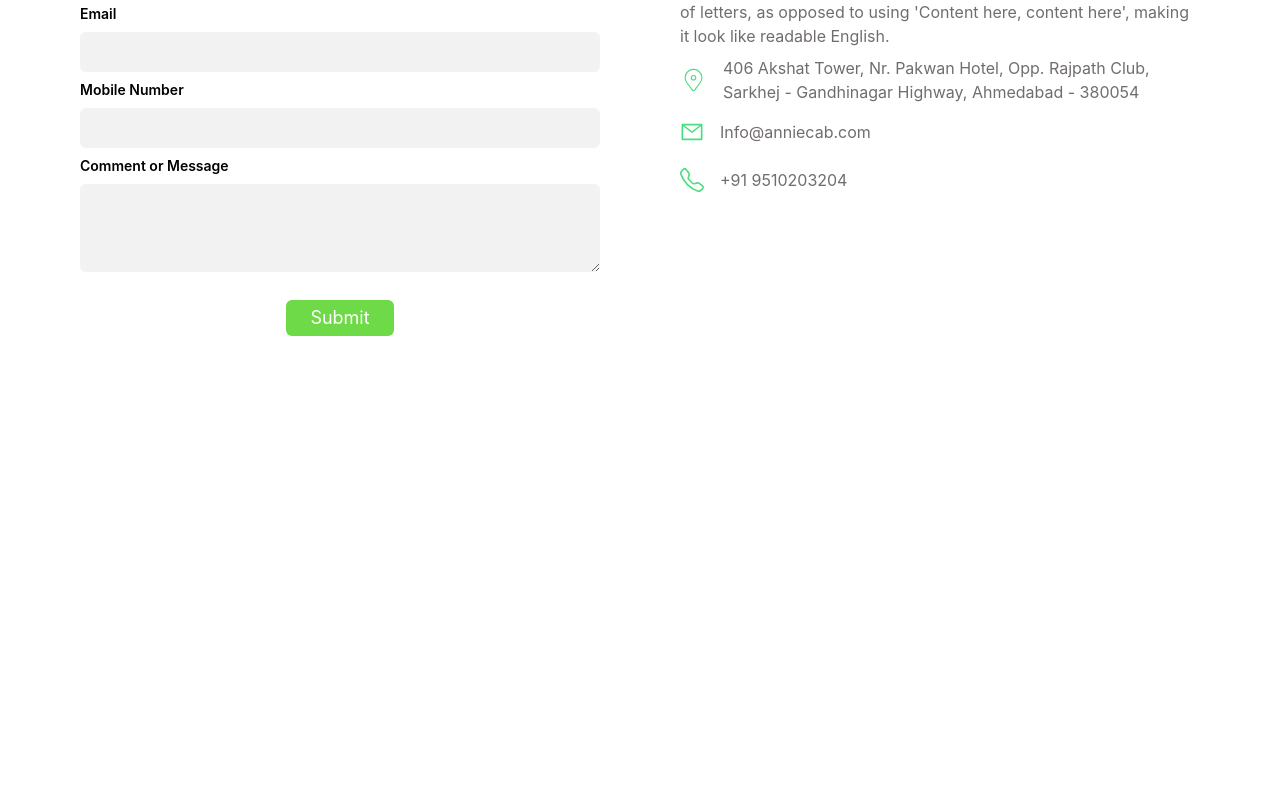
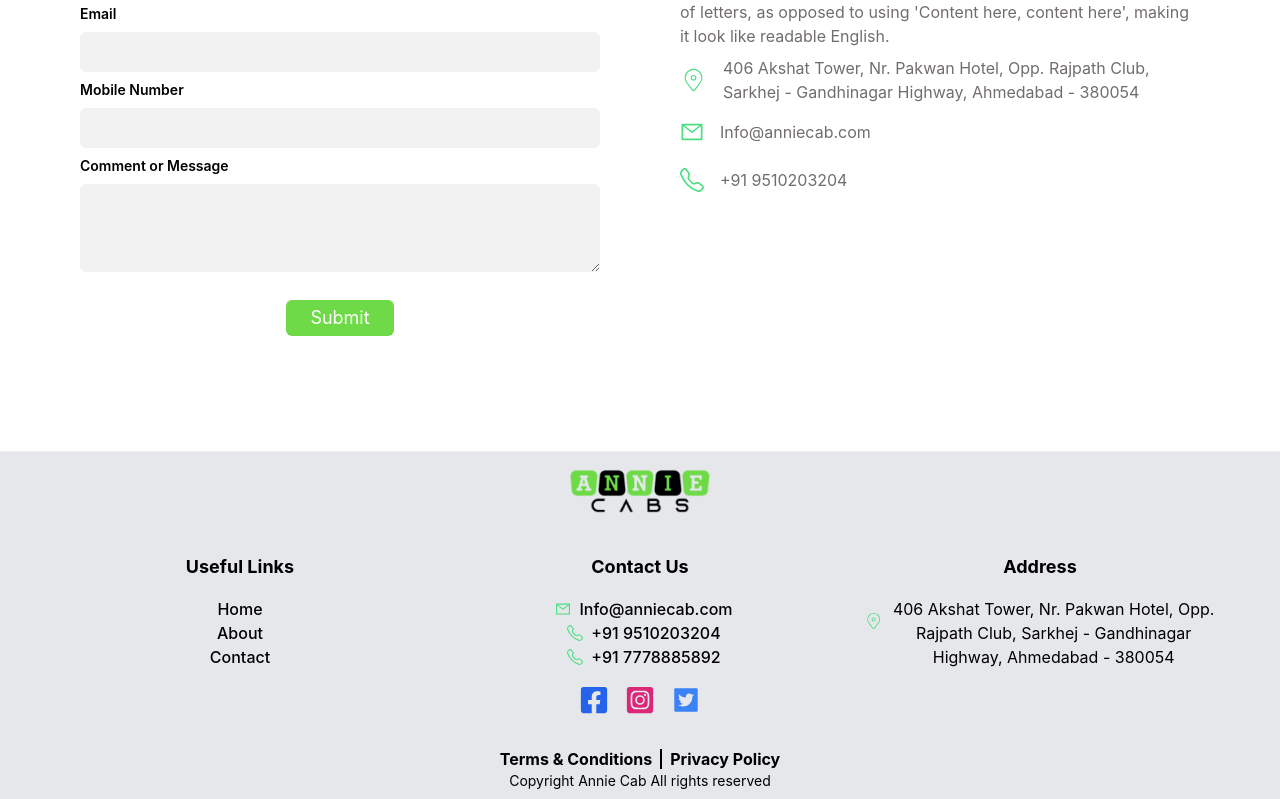
Before and after one commit to Jimi-Chhatrala/react-app-annie-cabs, a React (Create React App) app: page / in a window 1280 px wide. Shown: the part 1973-2772 px from the top of the page. Before the commit the page ends 2425 px from the top, so only its background shows below. Built offline with nearby package versions, Linux system fonts and the light colour scheme.

Commit message:
Footer Completed

```diff
--- a/src/App.js
+++ b/src/App.js
@@ -6,6 +6,7 @@ import Price from "./Components/Price";
 import AboutUs from "./Components/AboutUs";
 import HelpUs from "./Components/HelpUs";
 import ContactUs from "./Components/ContactUs";
+import Footer from "./Components/Footer";
 
 function App() {
   return (
@@ -16,6 +17,7 @@ function App() {
       <AboutUs />
       <HelpUs />
       <ContactUs />
+      <Footer />
     </>
   );
 }
--- /dev/null
+++ b/src/Components/Footer/index.jsx
@@ -0,0 +1,160 @@
+import React from "react";
+
+function Footer() {
+  return (
+    <div className="shadow-sm grid space-y-4 bg-gray-200 shadow-black w-full px-10 py-2">
+      <div className="w-full">
+        <img
+          src={require("../../images/logo.png")}
+          className="w-full max-w-[180px] mx-auto"
+          alt=""
+        />
+      </div>
+      <div className="md:flex justify-between">
+        <div className="w-full text-center space-y-4 p-4">
+          <div className="font-bold text-lg">Useful Links</div>
+          <ul className="grid font-medium">
+            <li className="cursor-pointer">Home</li>
+            <li className="cursor-pointer">About</li>
+            <li className="cursor-pointer">Contact</li>
+          </ul>
+        </div>
+        <div className="w-full text-center space-y-4 p-4">
+          <div className="font-bold text-lg">Contact Us</div>
+          <ul className="font-medium">
+            <li className="flex justify-center items-center">
+              <span className="mx-2 text-green-400">
+                <svg
+                  stroke="currentColor"
+                  fill="currentColor"
+                  stroke-width="0"
+                  viewBox="0 0 1024 1024"
+                  height="1em"
+                  width="1em"
+                  xmlns="http://www.w3.org/2000/svg"
+                >
+                  <path d="M928 160H96c-17.7 0-32 14.3-32 32v640c0 17.7 14.3 32 32 32h832c17.7 0 32-14.3 32-32V192c0-17.7-14.3-32-32-32zm-40 110.8V792H136V270.8l-27.6-21.5 39.3-50.5 42.8 33.3h643.1l42.8-33.3 39.3 50.5-27.7 21.5zM833.6 232L512 482 190.4 232l-42.8-33.3-39.3 50.5 27.6 21.5 341.6 265.6a55.99 55.99 0 0 0 68.7 0L888 270.8l27.6-21.5-39.3-50.5-42.7 33.2z"></path>
+                </svg>
+              </span>
+              Info@anniecab.com
+            </li>
+            <li className="flex justify-center items-center">
+              <span className="mx-2 text-green-400">
+                <svg
+                  stroke="currentColor"
+                  fill="currentColor"
+                  stroke-width="0"
+                  viewBox="0 0 16 16"
+                  height="1em"
+                  width="1em"
+                  xmlns="http://www.w3.org/2000/svg"
+                >
+                  <path d="M3.654 1.328a.678.678 0 0 0-1.015-.063L1.605 2.3c-.483.484-.661 1.169-.45 1.77a17.568 17.568 0 0 0 4.168 6.608 17.569 17.569 0 0 0 6.608 4.168c.601.211 1.286.033 1.77-.45l1.034-1.034a.678.678 0 0 0-.063-1.015l-2.307-1.794a.678.678 0 0 0-.58-.122l-2.19.547a1.745 1.745 0 0 1-1.657-.459L5.482 8.062a1.745 1.745 0 0 1-.46-1.657l.548-2.19a.678.678 0 0 0-.122-.58L3.654 1.328zM1.884.511a1.745 1.745 0 0 1 2.612.163L6.29 2.98c.329.423.445.974.315 1.494l-.547 2.19a.678.678 0 0 0 .178.643l2.457 2.457a.678.678 0 0 0 .644.178l2.189-.547a1.745 1.745 0 0 1 1.494.315l2.306 1.794c.829.645.905 1.87.163 2.611l-1.034 1.034c-.74.74-1.846 1.065-2.877.702a18.634 18.634 0 0 1-7.01-4.42 18.634 18.634 0 0 1-4.42-7.009c-.362-1.03-.037-2.137.703-2.877L1.885.511z"></path>
+                </svg>
+              </span>
+              +91 9510203204
+            </li>
+            <li className="flex justify-center items-center">
+              <span className="mx-2 text-green-400">
+                <svg
+                  stroke="currentColor"
+                  fill="currentColor"
+                  stroke-width="0"
+                  viewBox="0 0 16 16"
+                  height="1em"
+                  width="1em"
+                  xmlns="http://www.w3.org/2000/svg"
+                >
+                  <path d="M3.654 1.328a.678.678 0 0 0-1.015-.063L1.605 2.3c-.483.484-.661 1.169-.45 1.77a17.568 17.568 0 0 0 4.168 6.608 17.569 17.569 0 0 0 6.608 4.168c.601.211 1.286.033 1.77-.45l1.034-1.034a.678.678 0 0 0-.063-1.015l-2.307-1.794a.678.678 0 0 0-.58-.122l-2.19.547a1.745 1.745 0 0 1-1.657-.459L5.482 8.062a1.745 1.745 0 0 1-.46-1.657l.548-2.19a.678.678 0 0 0-.122-.58L3.654 1.328zM1.884.511a1.745 1.745 0 0 1 2.612.163L6.29 2.98c.329.423.445.974.315 1.494l-.547 2.19a.678.678 0 0 0 .178.643l2.457 2.457a.678.678 0 0 0 .644.178l2.189-.547a1.745 1.745 0 0 1 1.494.315l2.306 1.794c.829.645.905 1.87.163 2.611l-1.034 1.034c-.74.74-1.846 1.065-2.877.702a18.634 18.634 0 0 1-7.01-4.42 18.634 18.634 0 0 1-4.42-7.009c-.362-1.03-.037-2.137.703-2.877L1.885.511z"></path>
+                </svg>
+              </span>
+              +91 7778885892
+            </li>
+          </ul>
+          <ul className="flex justify-center space-x-4 text-3xl">
+            <li>
+              <svg
+                stroke="currentColor"
+                fill="currentColor"
+                stroke-width="0"
+                viewBox="0 0 448 512"
+                className="text-blue-600"
+                height="1em"
+                width="1em"
+                xmlns="http://www.w3.org/2000/svg"
+              >
+                <path d="M400 32H48A48 48 0 0 0 0 80v352a48 48 0 0 0 48 48h137.25V327.69h-63V256h63v-54.64c0-62.15 37-96.48 93.67-96.48 27.14 0 55.52 4.84 55.52 4.84v61h-31.27c-30.81 0-40.42 19.12-40.42 38.73V256h68.78l-11 71.69h-57.78V480H400a48 48 0 0 0 48-48V80a48 48 0 0 0-48-48z"></path>
+              </svg>
+            </li>
+            <li>
+              <svg
+                stroke="currentColor"
+                fill="currentColor"
+                stroke-width="0"
+                viewBox="0 0 448 512"
+                className="text-pink-600"
+                height="1em"
+                width="1em"
+                xmlns="http://www.w3.org/2000/svg"
+              >
+                <path d="M224,202.66A53.34,53.34,0,1,0,277.36,256,53.38,53.38,0,0,0,224,202.66Zm124.71-41a54,54,0,0,0-30.41-30.41c-21-8.29-71-6.43-94.3-6.43s-73.25-1.93-94.31,6.43a54,54,0,0,0-30.41,30.41c-8.28,21-6.43,71.05-6.43,94.33S91,329.26,99.32,350.33a54,54,0,0,0,30.41,30.41c21,8.29,71,6.43,94.31,6.43s73.24,1.93,94.3-6.43a54,54,0,0,0,30.41-30.41c8.35-21,6.43-71.05,6.43-94.33S357.1,182.74,348.75,161.67ZM224,338a82,82,0,1,1,82-82A81.9,81.9,0,0,1,224,338Zm85.38-148.3a19.14,19.14,0,1,1,19.13-19.14A19.1,19.1,0,0,1,309.42,189.74ZM400,32H48A48,48,0,0,0,0,80V432a48,48,0,0,0,48,48H400a48,48,0,0,0,48-48V80A48,48,0,0,0,400,32ZM382.88,322c-1.29,25.63-7.14,48.34-25.85,67s-41.4,24.63-67,25.85c-26.41,1.49-105.59,1.49-132,0-25.63-1.29-48.26-7.15-67-25.85s-24.63-41.42-25.85-67c-1.49-26.42-1.49-105.61,0-132,1.29-25.63,7.07-48.34,25.85-67s41.47-24.56,67-25.78c26.41-1.49,105.59-1.49,132,0,25.63,1.29,48.33,7.15,67,25.85s24.63,41.42,25.85,67.05C384.37,216.44,384.37,295.56,382.88,322Z"></path>
+              </svg>
+            </li>
+            <li>
+              <svg
+                stroke="currentColor"
+                fill="currentColor"
+                stroke-width="0"
+                viewBox="0 0 1024 1024"
+                className="text-blue-500"
+                height="1em"
+                width="1em"
+                xmlns="http://www.w3.org/2000/svg"
+              >
+                <path d="M880 112H144c-17.7 0-32 14.3-32 32v736c0 17.7 14.3 32 32 32h736c17.7 0 32-14.3 32-32V144c0-17.7-14.3-32-32-32zM727.3 401.7c.3 4.7.3 9.6.3 14.4 0 146.8-111.8 315.9-316.1 315.9-63 0-121.4-18.3-170.6-49.8 9 1 17.6 1.4 26.8 1.4 52 0 99.8-17.6 137.9-47.4-48.8-1-89.8-33-103.8-77 17.1 2.5 32.5 2.5 50.1-2a111 111 0 0 1-88.9-109v-1.4c14.7 8.3 32 13.4 50.1 14.1a111.13 111.13 0 0 1-49.5-92.4c0-20.7 5.4-39.6 15.1-56a315.28 315.28 0 0 0 229 116.1C492 353.1 548.4 292 616.2 292c32 0 60.8 13.4 81.1 35 25.1-4.7 49.1-14.1 70.5-26.7-8.3 25.7-25.7 47.4-48.8 61.1 22.4-2.4 44-8.6 64-17.3-15.1 22.2-34 41.9-55.7 57.6z"></path>
+              </svg>
+            </li>
+          </ul>
+        </div>
+        <div className="w-full p-4 space-x-2 text-center space-y-4">
+          <div className="font-bold text-lg">Address</div>
+          <div className="flex">
+            <svg
+              stroke="currentColor"
+              fill="currentColor"
+              stroke-width="0"
+              viewBox="0 0 24 24"
+              className="text-5xl text-green-400"
+              height="1em"
+              width="1em"
+              xmlns="http://www.w3.org/2000/svg"
+            >
+              <g id="Location_On">
+                <g>
+                  <path d="M12,21.933a1.715,1.715,0,0,1-1.384-.691L5.555,14.5a7.894,7.894,0,1,1,12.885-.009L13.385,21.24A1.717,1.717,0,0,1,12,21.933ZM11.992,3.066A6.81,6.81,0,0,0,7.414,4.815a6.891,6.891,0,0,0-1.05,9.1l5.051,6.727a.725.725,0,0,0,.584.292h0a.732.732,0,0,0,.586-.292l5.044-6.734A6.874,6.874,0,0,0,12.81,3.113,7.277,7.277,0,0,0,11.992,3.066Z"></path>
+                  <path d="M12,12.5A2.5,2.5,0,1,1,14.5,10,2.5,2.5,0,0,1,12,12.5Zm0-4A1.5,1.5,0,1,0,13.5,10,1.5,1.5,0,0,0,12,8.5Z"></path>
+                </g>
+              </g>
+            </svg>
+            <div>
+              406 Akshat Tower, Nr. Pakwan Hotel, Opp. Rajpath Club, Sarkhej -
+              Gandhinagar Highway, Ahmedabad - 380054
+            </div>
+          </div>
+        </div>
+      </div>
+      <div className="font-bold w-full text-center text-base">
+        <div className="w-full flex items-center justify-center space-x-2 cursor-pointer">
+          <div>Terms &amp; Conditions</div>
+          <div className="w-[2px] h-5 bg-black"></div>
+          <div>Privacy Policy</div>
+        </div>
+        <div className="w-full font-normal text-sm">
+          Copyright Annie Cab All rights reserved
+        </div>
+      </div>
+    </div>
+  );
+}
+
+export default Footer;
```
